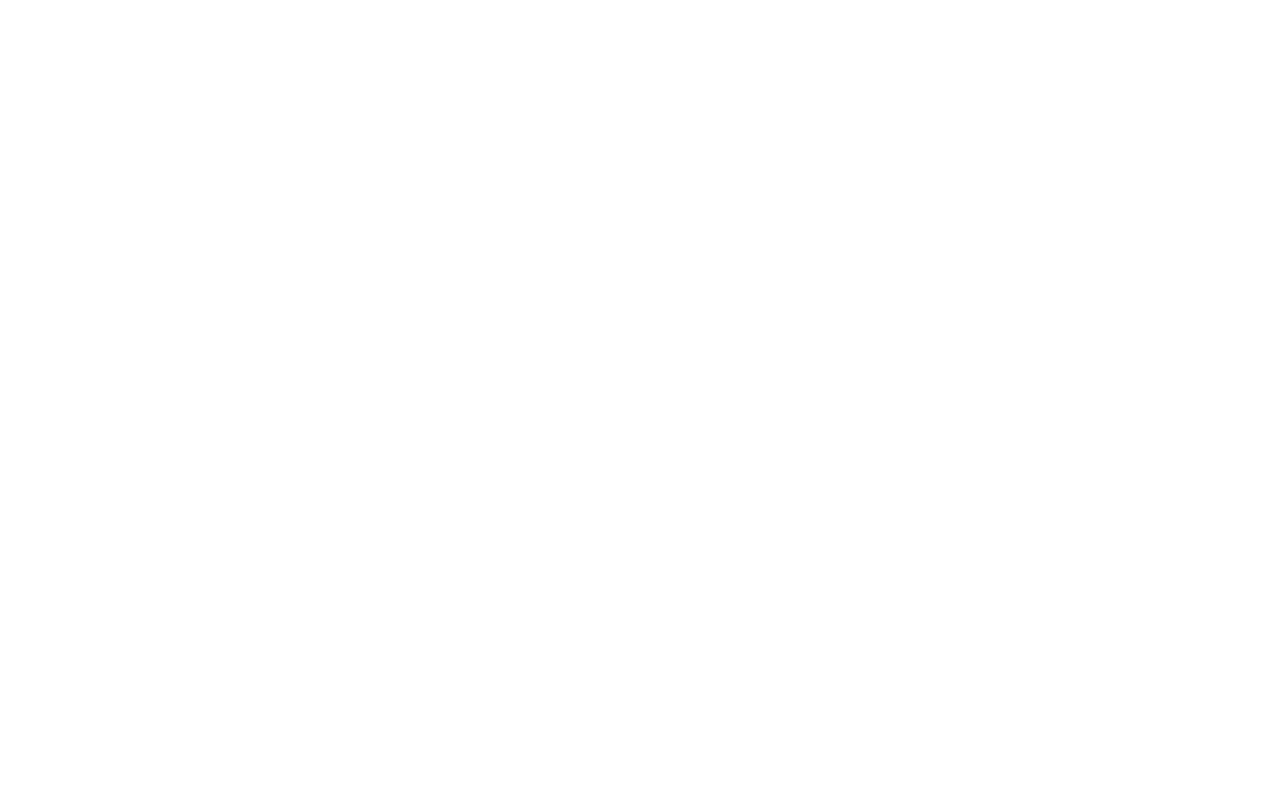
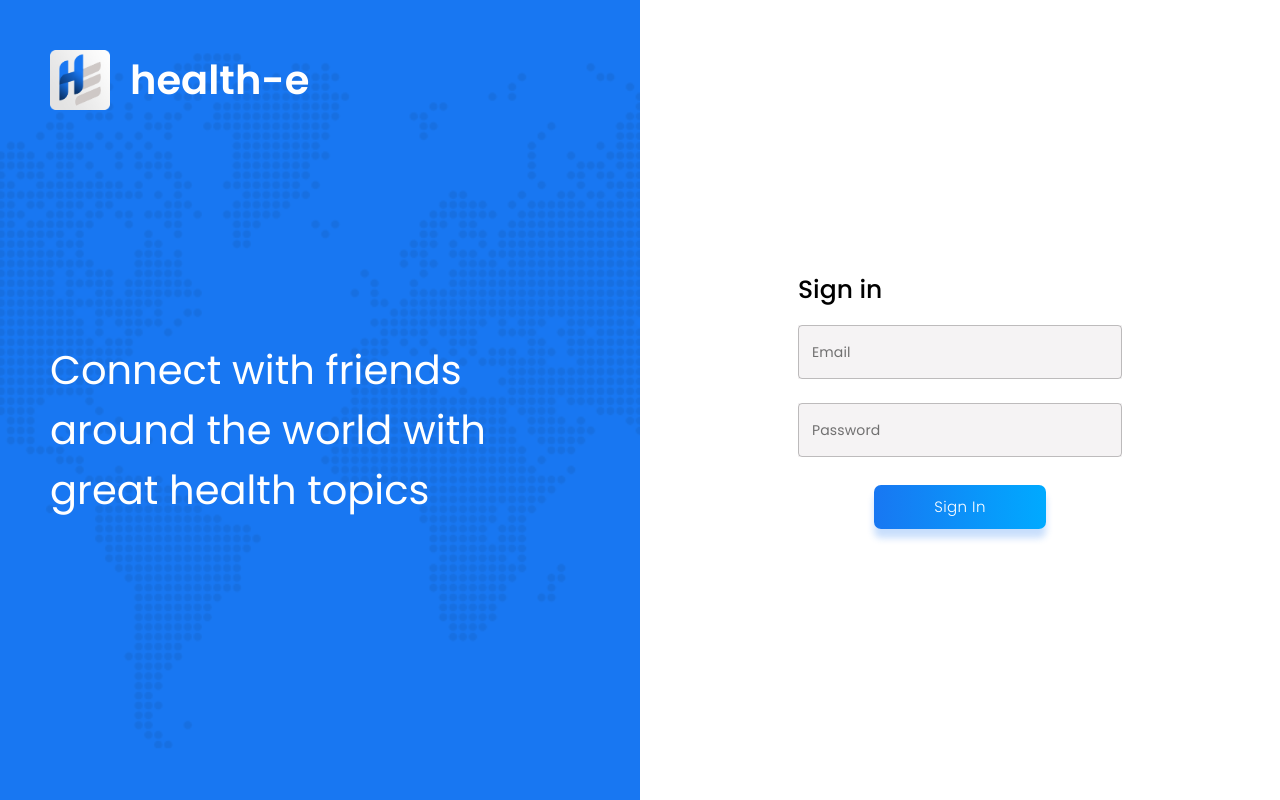
Before and after one commit to enye-team-bear/health-e-frontend, a React (Create React App) app: page /signin in a window 1280 px wide. Built offline with nearby package versions, Linux system fonts and the light colour scheme.

Commit message:
added signin page design

```diff
--- a/src/App.jsx
+++ b/src/App.jsx
@@ -1,6 +1,7 @@
 import React from 'react';
 import { BrowserRouter as Router, Switch, Route } from 'react-router-dom';
 import { Signup } from './components/signup';
+import { Signin } from './components/signin';
 
 import './sass/main.scss';
 
@@ -9,6 +10,7 @@
         <Router>
             <Switch>
                 <Route path="/signup" component={Signup} />
+                <Route path="/signin" component={Signin} />
             </Switch>
         </Router>
     );
--- /dev/null
+++ b/src/components/signin/components/Signin.jsx
@@ -0,0 +1,64 @@
+import React from 'react';
+import Button from '@material-ui/core/Button';
+import { AuthLayout } from '../../auth';
+import { TextInput } from '../../utils/input';
+import { signInData } from '../constants';
+
+// APPLICATION STATES
+import { useInputFields } from '../states';
+
+const handleSubmit = e => {
+    e.preventDefault();
+};
+
+/**
+ * function used to render text input on form dynamically
+ *
+ * @function {*} renderInput
+ */
+const renderInput = (formData, handleInputChange) => (
+    <React.Fragment>
+        {Object.keys(formData).map((el, i) => (
+            <TextInput
+                key={i}
+                handleInputChange={handleInputChange}
+                value={formData[el].value}
+                name={el}
+                label={formData[el].label}
+                type={formData[el].type}
+            />
+        ))}
+    </React.Fragment>
+);
+
+/**
+ * function used to render submit button label on form
+ *
+ * @function {*} renderButton
+ */
+const renderButton = () => (
+    <div className="a-formAuth__button">
+        <Button variant="contained" className="b-button">
+            {signInData.signinText}
+        </Button>
+    </div>
+);
+
+const Signin = () => {
+    const { formData, handleInputChange } = useInputFields();
+    return (
+        <AuthLayout>
+            <div className="p-signinPage">
+                <div className="p-signinPage__heading">
+                    {signInData.signinText}
+                </div>
+                <form className="a-formAuth" onSubmit={handleSubmit}>
+                    {renderInput(formData, handleInputChange)}
+                    {renderButton()}
+                </form>
+            </div>
+        </AuthLayout>
+    );
+};
+
+export default Signin;
--- /dev/null
+++ b/src/components/signin/components/signin.scss
@@ -0,0 +1,59 @@
+@import '../../../sass/abstract/variables';
+@import '../../../sass/components/input';
+
+.p-signinPage {
+    flex-basis: 60%;
+    display: flex;
+    flex-direction: column;
+
+    @media only screen and (max-width: $bp-largest) {
+        flex-basis: 70%;
+    }
+
+    @media only screen and (max-width: $bp-medium) {
+        flex-basis: 60%;
+    }
+
+    @media only screen and (max-width: $bp-smallest) {
+        flex-basis: 90%;
+    }
+
+    &__heading {
+        font-size: 2.5rem;
+        font-weight: 500;
+
+        @media only screen and (max-width: $bp-medium) {
+            font-size: 3rem;
+        }
+    }
+
+    .a-formAuth {
+        width: 100%;
+        font-size: 1.6rem;
+
+        &__check-btn {
+            color: $color-grey-dark;
+        }
+
+        &__button {
+            text-align: center;
+            margin-top: 2rem;
+        }
+
+        .b-button {
+            font-size: 1.5rem;
+            font-family: 'Poppins', sans-serif;
+            font-weight: 300;
+            background: linear-gradient(
+                to right,
+                $color-primary,
+                $color-secondary
+            );
+            box-shadow: 0px 9px 7px rgba(24, 119, 242, 0.24);
+            border-radius: 7px;
+            text-transform: capitalize;
+            padding: 0.9rem 6rem;
+            color: $color-white;
+        }
+    }
+}
```
